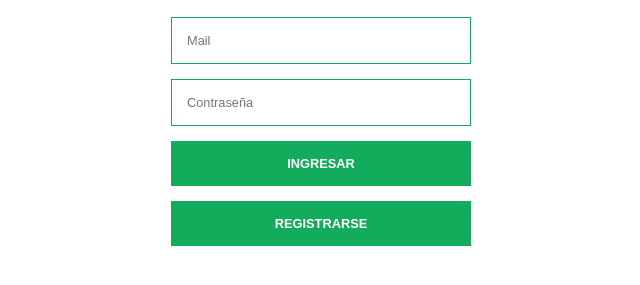
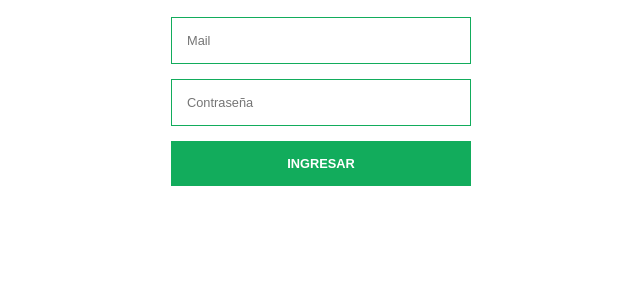
Before and after one commit to santiako/conirrad, a website: page login.html in a window 1280 px wide. Shown: the part 97-382 px from the top of the page, without its empty margins (319-959 px from the left). Drawn offline with nearby package versions, Linux system fonts and the light colour scheme.

Commit message:
Limpieza de codigo, elim boton Registrarse

```diff
--- a/login.html
+++ b/login.html
@@ -14,57 +14,13 @@
 				<input type="email" name="usermail" placeholder="Mail" required>
 				<input type="password" name="password" placeholder="Contraseña" required>
 				<input type="button" name="inglink" value="INGRESAR">
-                <input type="button" class="reglink" name="reglink" value="REGISTRARSE">
 			</form>
 		</div>
     <script>
-
-//var request = new Request('http://localhost:3000/login', {
-//        method: 'GET',
-//        mode: 'cors',
-//        credentials: 'omit',
-//        cache: 'only-if-cached',
-//        referrerPolicy: 'no-referrer'
-//    });
 let datos = {
     email_login: $('input[name="usermail"]').val(),
     pass_login: $('input[name="password"]').val()
 };
-
-//var request = new Request('http://localhost:3000/login', {
-//        method: 'POST',
-//        headers: new Headers({ 'Content-Type': 'application/json' }),
-//        body: JSON.stringify(datos)
-//    });
-//    fetch(request)
-//        .then(function(response) {
-//            response.json()
-//                .then(function(datos) {
-//                    console.log(datos);
-//                    that.loginUser(datos);
-//            });
-//        });
-
-
-//    fetch(request)
-//        .then(function(response) {
-//            response.json()
-//                .then(function(data) {
-//                    console.log(data);
-//
-//                });
-//            });
-//
-//            console.log('response =', response);
-//            return response.text();
-
-//        .then(function(data) {
-//            console.log('data = ', data);
-//        })
-//        .catch(function(err) {
-//            console.error(err);
-//        });
-
 
     $(document).ready(function() {
         $('input[name="inglink"]').click(function() {
@@ -81,19 +37,6 @@ let datos = {
                 //xmlhttprequest
                 //Si el usuario es erroneo o la contraseña es incorrecta muestra mensaje en pantalla
                 //Si no redirige a la pantalla home
-//                fetch(request)
-//                    .then(function(response) {
-//                        response.json()
-//                            .then(function(data) {
-//                                console.log(data);
-//                            })
-//                            .catch(function(err) {
-//                                console.error(err);
-//                            });
-//                    })
-//                    .catch(function(err) {
-//                        console.error(err);
-//                    });
                 fetch(request)
                     .then(function(response) {
                         console.log('response =', response);
```
